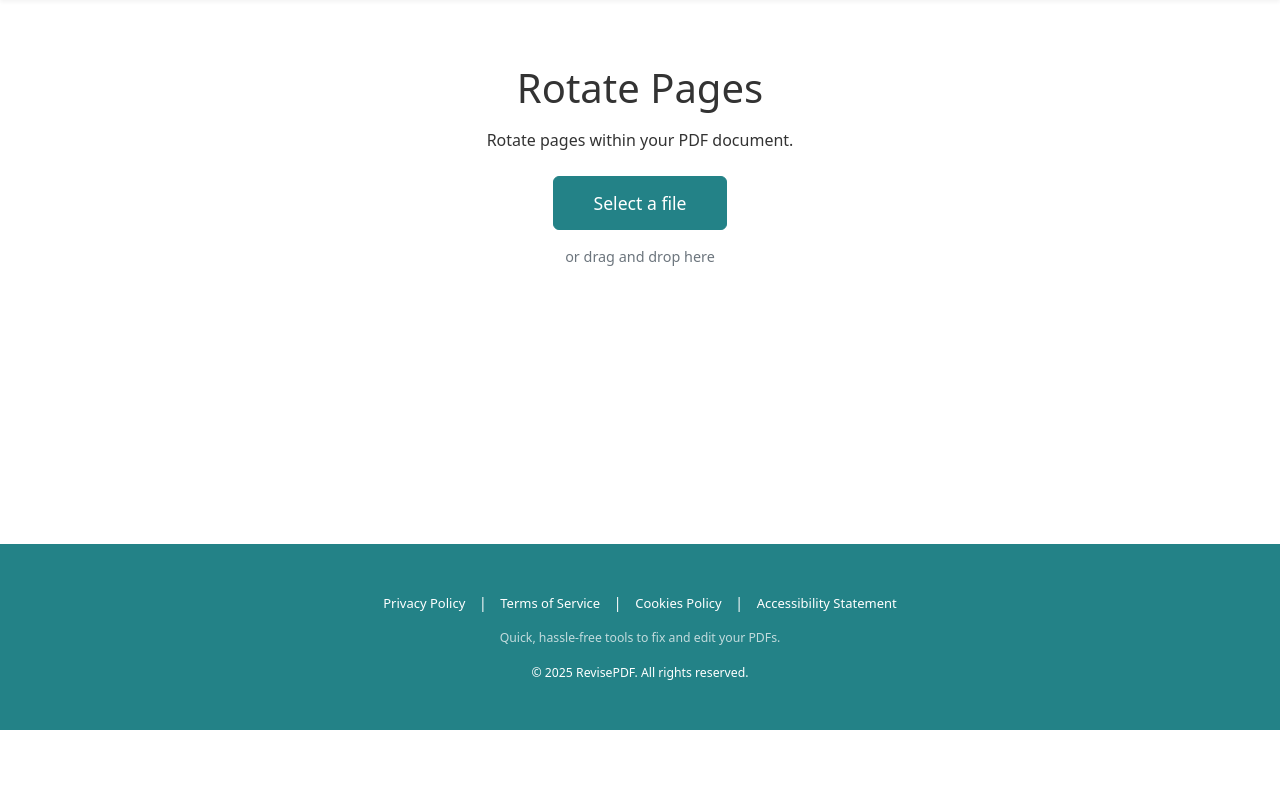
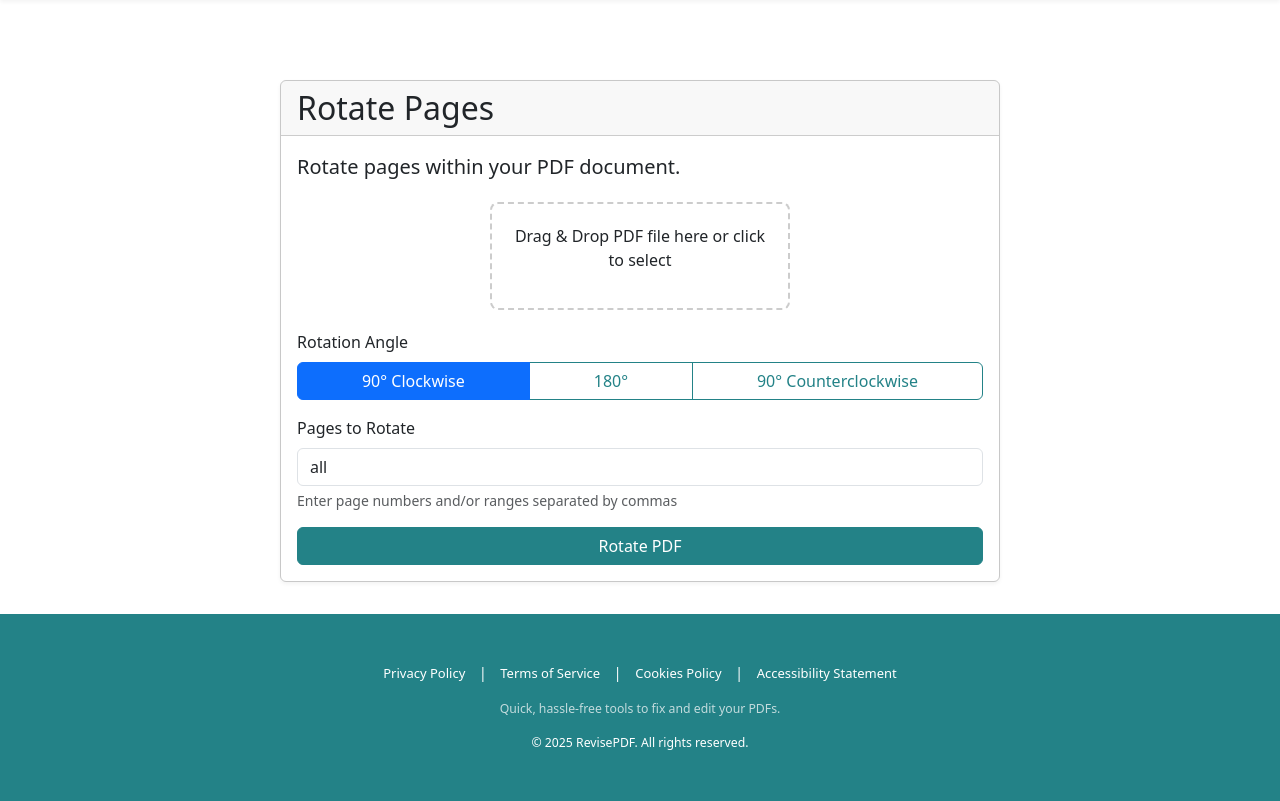
Before and after one commit to Calum-Kerr/PDF-Editor-Version1, a Flask app: page /pages/organise/rotate in a window 1280 px wide. Shown: the part 70-871 px from the top of the page. Before the commit the page ends 800 px from the top, so only its background shows below. Run offline with Flask 3, Linux system fonts and the light colour scheme.

Commit message:
Updated HTML to create UI

```diff
--- a/templates/pages/organise/rotate.html
+++ b/templates/pages/organise/rotate.html
@@ -2,20 +2,152 @@
 {% block title %}Rotate Pages - RevisePDF{% endblock %}
 
 {% block content %}
-<div class="upload-section text-center">
-    <h1 class="mb-3">Rotate Pages</h1>
-    <p class="mb-4">Rotate pages within your PDF document.</p>
+<div class="container mt-5">
+    <div class="row justify-content-center">
+        <div class="col-md-8">
+            <div class="card">
+                <div class="card-header">
+                    <h2 class="mb-0">Rotate Pages</h2>
+                </div>
+                <div class="card-body">
+                    <p class="lead">Rotate pages within your PDF document.</p>
 
-    <form method="POST" enctype="multipart/form-data" class="mb-3">
-        <input type="file" name="fileInput" id="fileInput" class="d-none" accept=".pdf" required>
-        <label for="fileInput" class="btn btn-primary select-file-button">
-            Select a file
-        </label>
-    </form>
+                    {% if error %}
+                    <div class="alert alert-danger">{{ error }}</div>
+                    {% endif %}
 
-    <p class="drag-drop-text mt-2">or drag and drop here</p>
-    <div id="drop-zone" style="border: 2px dashed #ccc; padding: 20px; display: none;">
-        Drop files here
+                    <form method="POST" enctype="multipart/form-data" id="rotateForm">
+                        <div class="mb-3">
+                            <input type="file" name="fileInput" id="fileInput" accept=".pdf" class="d-none">
+                            <div id="drop-area" class="drop-area">
+                                <p>Drag & Drop PDF file here or click to select</p>
+                            </div>
+                        </div>
+
+                        <div class="mb-3">
+                            <label class="form-label">Rotation Angle</label>
+                            <div class="btn-group w-100" role="group">
+                                <input type="radio" class="btn-check" name="rotation" id="rotate90" value="90" checked>
+                                <label class="btn btn-outline-primary" for="rotate90">90° Clockwise</label>
+
+                                <input type="radio" class="btn-check" name="rotation" id="rotate180" value="180">
+                                <label class="btn btn-outline-primary" for="rotate180">180°</label>
+
+                                <input type="radio" class="btn-check" name="rotation" id="rotate270" value="270">
+                                <label class="btn btn-outline-primary" for="rotate270">90° Counterclockwise</label>
+                            </div>
+                        </div>
+
+                        <div class="mb-3">
+                            <label for="pages" class="form-label">Pages to Rotate</label>
+                            <input type="text" class="form-control" id="pages" name="pages"
+                                   placeholder="e.g., 1,3,5-7 (leave empty for all pages)" value="all">
+                            <div class="form-text">Enter page numbers and/or ranges separated by commas</div>
+                        </div>
+
+                        <div class="d-grid gap-2">
+                            <button type="submit" class="btn btn-primary" id="submitBtn">Rotate PDF</button>
+                        </div>
+                    </form>
+                </div>
+            </div>
+        </div>
     </div>
 </div>
+
+<style>
+    .drop-area {
+        border: 2px dashed #ccc;
+        border-radius: 8px;
+        padding: 20px;
+        text-align: center;
+        cursor: pointer;
+        margin-bottom: 10px;
+    }
+    .drop-area.dragover {
+        background-color: #e1f5fe;
+        border-color: #2196f3;
+    }
+</style>
+
+<script>
+    const dropArea = document.getElementById('drop-area');
+    const fileInput = document.getElementById('fileInput');
+    const rotateForm = document.getElementById('rotateForm');
+    const submitBtn = document.getElementById('submitBtn');
+
+    // Prevent default drag behaviors
+    ['dragenter', 'dragover', 'dragleave', 'drop'].forEach(eventName => {
+        dropArea.addEventListener(eventName, preventDefaults, false);
+        document.body.addEventListener(eventName, preventDefaults, false);
+    });
+
+    // Highlight drop zone when item is dragged over it
+    ['dragenter', 'dragover'].forEach(eventName => {
+        dropArea.addEventListener(eventName, highlight, false);
+    });
+
+    ['dragleave', 'drop'].forEach(eventName => {
+        dropArea.addEventListener(eventName, unhighlight, false);
+    });
+
+    function preventDefaults (e) {
+        e.preventDefault();
+        e.stopPropagation();
+    }
+
+    function highlight(e) {
+        dropArea.classList.add('dragover');
+    }
+
+    function unhighlight(e) {
+        dropArea.classList.remove('dragover');
+    }
+
+    // Handle dropped files
+    dropArea.addEventListener('drop', handleDrop, false);
+
+    function handleDrop(e) {
+        const dt = e.dataTransfer;
+        const files = dt.files;
+        if (files.length > 0 && files[0].type === 'application/pdf') {
+            fileInput.files = files;
+            updateFileName(files[0].name);
+        } else {
+            alert('Please upload a PDF file');
+        }
+    }
+
+    // Handle click to select files
+    dropArea.addEventListener('click', (e) => {
+        fileInput.click();
+    });
+
+    fileInput.addEventListener('change', (e) => {
+        if (e.target.files.length > 0) {
+            if (e.target.files[0].type === 'application/pdf') {
+                updateFileName(e.target.files[0].name);
+            } else {
+                alert('Please upload a PDF file');
+                fileInput.value = '';
+            }
+        }
+    });
+
+    function updateFileName(filename) {
+        dropArea.innerHTML = `<p>Selected file: ${filename}</p>`;
+    }
+
+    // Form submission
+    rotateForm.addEventListener('submit', function(e) {
+        if (!fileInput.files || fileInput.files.length === 0) {
+            e.preventDefault();
+            alert('Please select a PDF file first');
+            return;
+        }
+
+        submitBtn.disabled = true;
+        submitBtn.innerHTML = 'Processing...';
+    });
+</script>
 {% endblock %}
```
